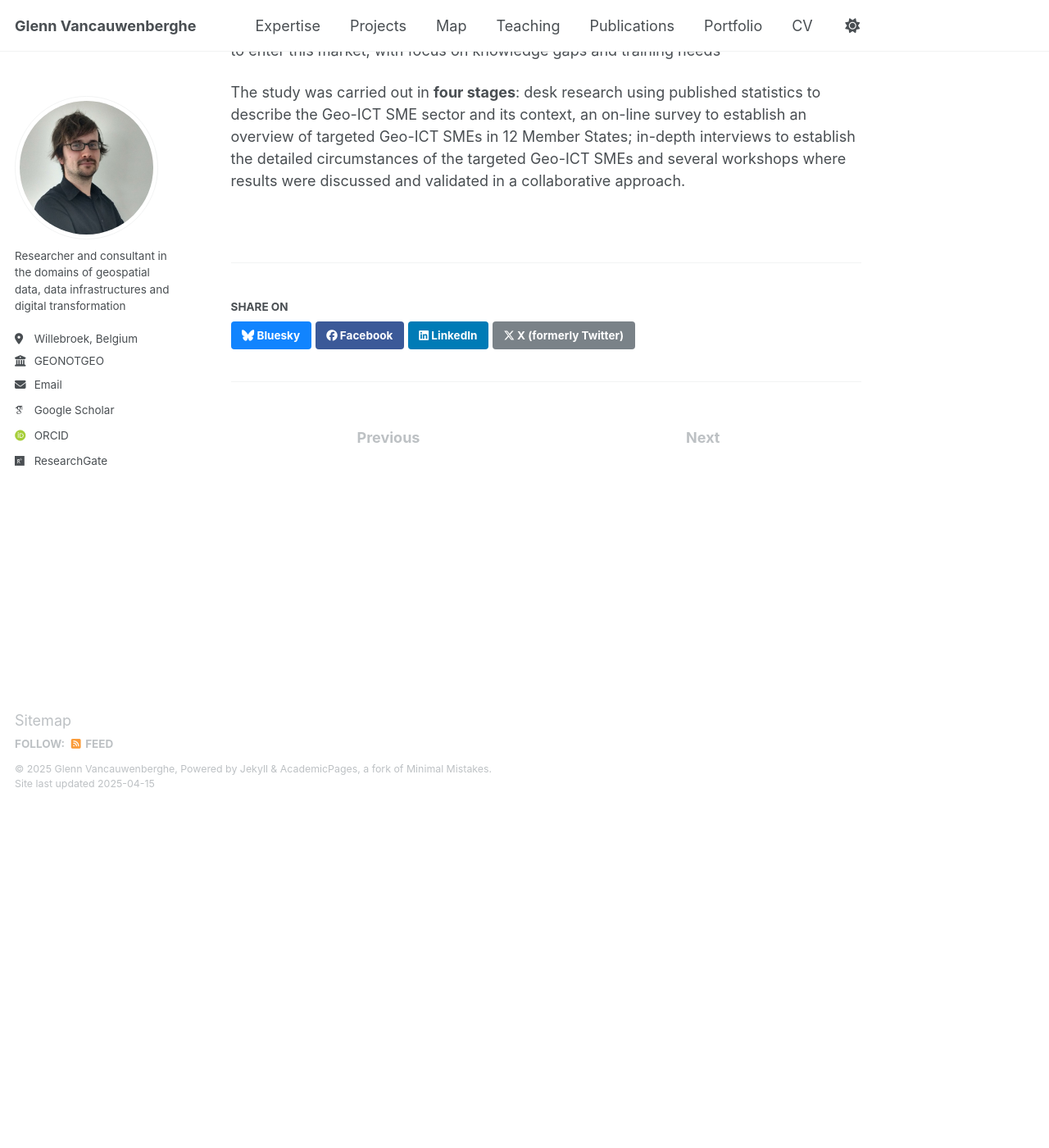
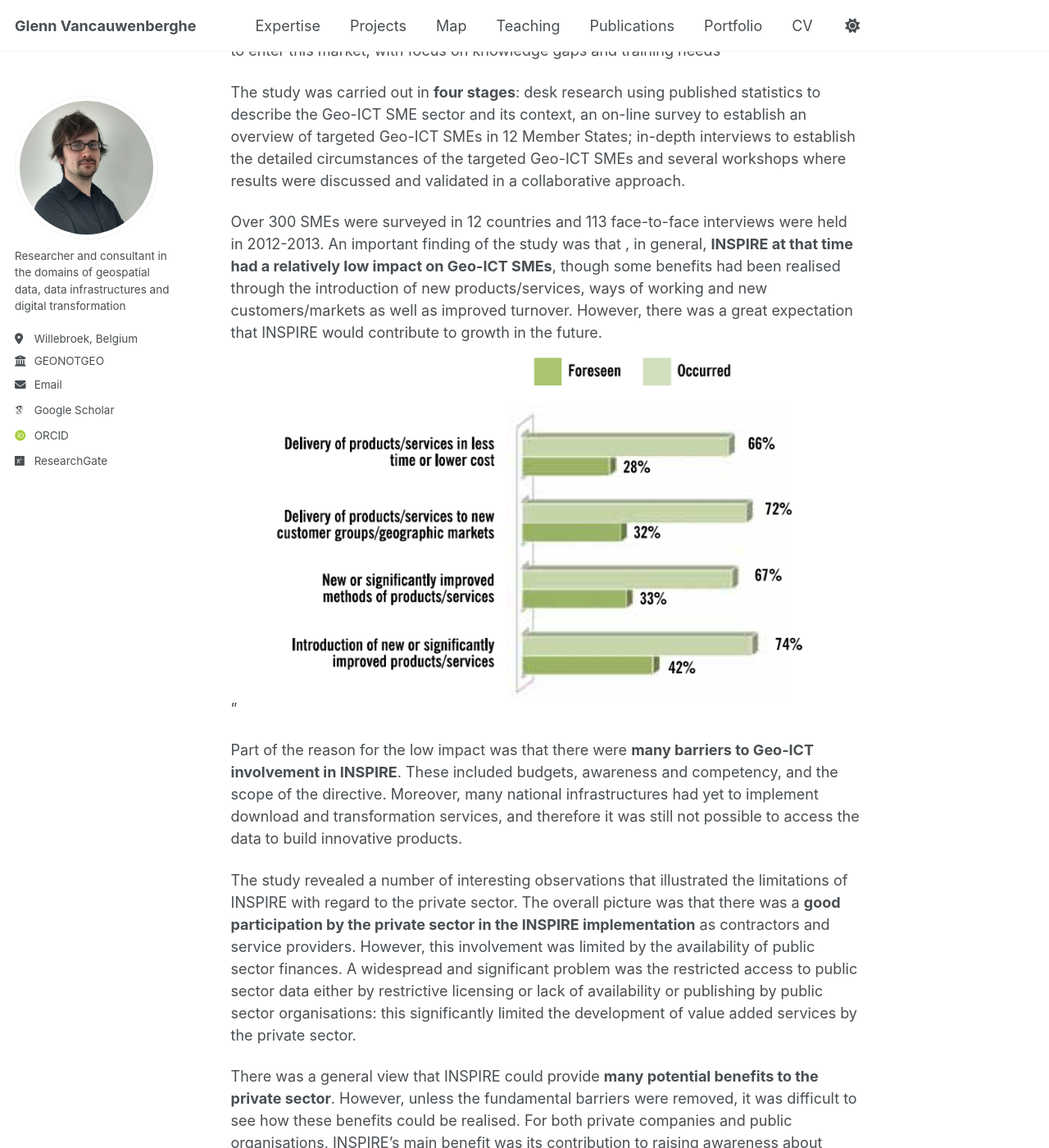
Before and after one commit to GVancauwenberghe/gvancauwenberghe.github.io, a Jekyll site: the page built from _portfolio/portfolio-2.md, in a window 1280 px wide and 1400 px high, scrolled down 416 px. Shown: the whole window at 82% size. Built offline with Jekyll 4.4.1, drawn with Linux system fonts in a browser that asks for light colours; some web fonts are replaced; some of the changed text lies outside the part shown.

Commit message:
Update portfolio-2.md

```diff
--- a/_portfolio/portfolio-2.md
+++ b/_portfolio/portfolio-2.md
@@ -9,3 +9,13 @@ _This is a summary of the report 'Cipriano, P., Easton, C., Roglia, E., Vancauwe
 The report '**Study on the Geo-ICT Sector in Europe**' provided an in-depth analysis and comparison of different Geo-ICT companies in Europe and how they relate to INSPIRE. The study’s primary objectives were: 1) assessing the market potential for Geo-ICT companies in relation to INSPIRE, and 2) characterizing obstacles for Geo-ICT companies to enter this market, with focus on knowledge gaps and training needs
 
 The study was carried out in **four stages**: desk research using published statistics to describe the Geo-ICT SME sector and its context, an on-line survey to establish an overview of targeted Geo-ICT SMEs in 12 Member States; in-depth interviews to establish the detailed circumstances of the targeted Geo-ICT SMEs and several workshops where results were discussed and validated in a collaborative approach.
+
+Over 300 SMEs were surveyed in 12 countries and 113 face-to-face interviews were held in 2012-2013. An important finding of the study was that , in general, **INSPIRE at that time had a relatively low impact on Geo-ICT SMEs**, though some benefits had been realised through the introduction of new products/services, ways of working and new customers/markets as well as improved turnover. However, there was a great expectation that INSPIRE would contribute to growth in the future.
+<br/><img src='/images/smespire2.png'>"
+
+Part of the reason for the low impact was that there were **many barriers to Geo-ICT involvement in INSPIRE**. These included budgets, awareness and competency,
+and the scope of the directive. Moreover, many national infrastructures had yet to implement download and transformation services, and therefore it was still not possible to access the data to build innovative products.
+
+The study revealed a number of interesting observations that illustrated the limitations of INSPIRE with regard to the private sector. The overall picture was that there was a **good participation by the private sector in the INSPIRE implementation** as contractors and service providers. However, this involvement was limited by the availability of public sector finances. A widespread and significant problem was the restricted access to public sector data either by restrictive licensing or lack of availability or publishing by public sector organisations: this significantly limited the development of value added services by the private sector.
+
+There was a general view that INSPIRE could provide **many potential benefits to the private sector**. However, unless the fundamental barriers were removed, it was difficult to see how these benefits could be realised. For both private companies and public organisations, INSPIRE's main benefit was its contribution to raising awareness about geographical information in general, while underlining the need for data sharing through interoperable data and services.
```
